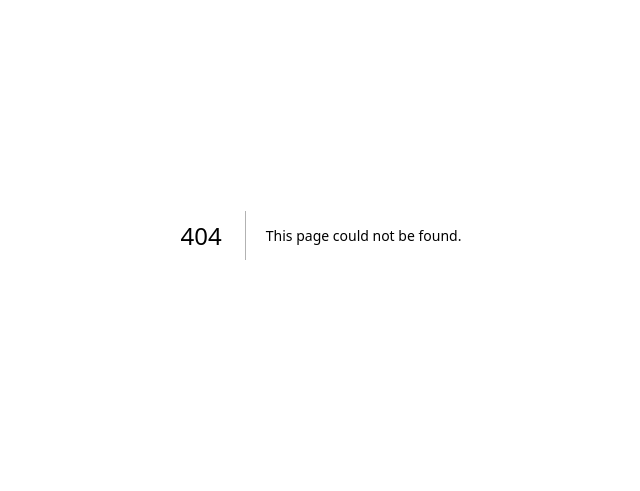
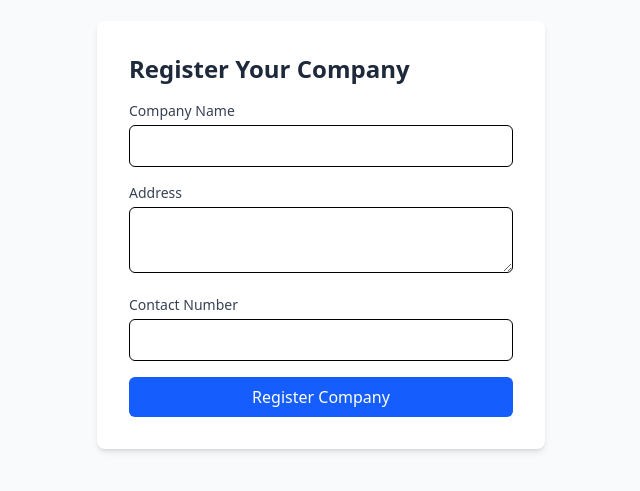
Before and after one commit to doo3012/minimum-viable-product, a Next.js app in the folder apps/web/: page /onboard in a window 1280 px wide. Before the commit this address had no page. Shown: the part 165-656 px from the top of the page, without its empty margins (319-959 px from the left). Built offline with nearby package versions, Linux system fonts and the light colour scheme.

Commit message:
feat(web): add company onboarding page with form validation

```diff
--- /dev/null
+++ b/apps/web/src/app/(public)/layout.tsx
@@ -0,0 +1,3 @@
+export default function PublicLayout({ children }: { children: React.ReactNode }) {
+  return <>{children}</>;
+}
--- /dev/null
+++ b/apps/web/src/app/(public)/onboard/page.tsx
@@ -0,0 +1,91 @@
+'use client';
+import { useForm } from 'react-hook-form';
+import { zodResolver } from '@hookform/resolvers/zod';
+import { useMutation } from '@tanstack/react-query';
+import { useRouter } from 'next/navigation';
+import Swal from 'sweetalert2';
+import { api } from '@/lib/api';
+import { onboardSchema, OnboardFormData } from '@/schemas/onboard.schema';
+
+export default function OnboardPage() {
+  const router = useRouter();
+  const {
+    register,
+    handleSubmit,
+    formState: { errors },
+  } = useForm<OnboardFormData>({
+    resolver: zodResolver(onboardSchema),
+  });
+
+  const mutation = useMutation({
+    mutationFn: (data: OnboardFormData) =>
+      api.post('/companies/onboard', {
+        companyName: data.companyName,
+        address: data.address,
+        contactNumber: data.contactNumber,
+      }),
+    onSuccess: (res) => {
+      Swal.fire({
+        title: 'Company registered!',
+        html: `Your login credentials:<br><b>Username:</b> ${res.data.username}<br><b>Password:</b> ${res.data.defaultPassword}`,
+        icon: 'success',
+        confirmButtonText: 'Go to Login',
+      }).then(() => router.push('/login'));
+    },
+    onError: () => {
+      Swal.fire('Error', 'Onboarding failed. Please try again.', 'error');
+    },
+  });
+
+  return (
+    <div className="min-h-screen flex items-center justify-center bg-gray-50">
+      <form
+        onSubmit={handleSubmit((data) => mutation.mutate(data))}
+        className="bg-white p-8 rounded-lg shadow-md w-full max-w-md space-y-4"
+      >
+        <h1 className="text-2xl font-bold text-gray-800">Register Your Company</h1>
+
+        <div>
+          <label className="block text-sm font-medium text-gray-700">Company Name</label>
+          <input
+            {...register('companyName')}
+            className="mt-1 w-full border rounded-md px-3 py-2 focus:outline-none focus:ring-2 focus:ring-blue-500"
+          />
+          {errors.companyName && (
+            <p className="text-red-500 text-xs mt-1">{errors.companyName.message}</p>
+          )}
+        </div>
+
+        <div>
+          <label className="block text-sm font-medium text-gray-700">Address</label>
+          <textarea
+            {...register('address')}
+            className="mt-1 w-full border rounded-md px-3 py-2 focus:outline-none focus:ring-2 focus:ring-blue-500"
+          />
+          {errors.address && (
+            <p className="text-red-500 text-xs mt-1">{errors.address.message}</p>
+          )}
+        </div>
+
+        <div>
+          <label className="block text-sm font-medium text-gray-700">Contact Number</label>
+          <input
+            {...register('contactNumber')}
+            className="mt-1 w-full border rounded-md px-3 py-2 focus:outline-none focus:ring-2 focus:ring-blue-500"
+          />
+          {errors.contactNumber && (
+            <p className="text-red-500 text-xs mt-1">{errors.contactNumber.message}</p>
+          )}
+        </div>
+
+        <button
+          type="submit"
+          disabled={mutation.isPending}
+          className="w-full bg-blue-600 text-white py-2 rounded-md hover:bg-blue-700 disabled:opacity-50"
+        >
+          {mutation.isPending ? 'Registering...' : 'Register Company'}
+        </button>
+      </form>
+    </div>
+  );
+}
--- /dev/null
+++ b/apps/web/src/schemas/onboard.schema.ts
@@ -0,0 +1,9 @@
+import { z } from 'zod';
+
+export const onboardSchema = z.object({
+  companyName: z.string().min(1, 'Company name is required').max(200),
+  address: z.string().min(1, 'Address is required').max(500),
+  contactNumber: z.string().min(1, 'Contact number is required').max(20),
+});
+
+export type OnboardFormData = z.infer<typeof onboardSchema>;
```
